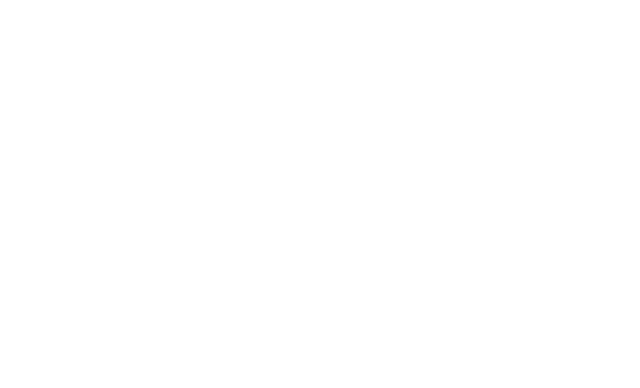
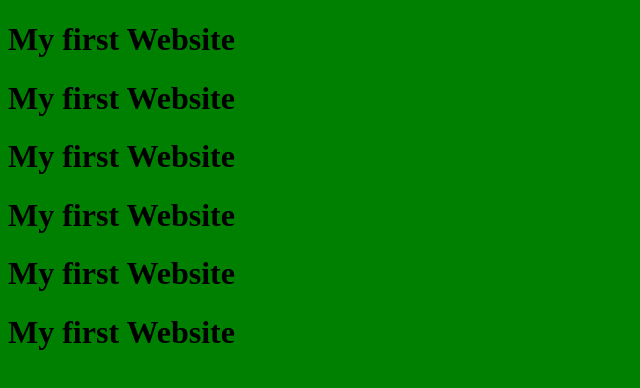
Before and after one commit to Sohelrana2815/my-git-repo, a plain HTML site: page index.html in a window 1280 px wide. Shown: the whole page, without its empty margins (0-640 px from the left). Drawn offline with Linux system fonts and the light colour scheme.

Commit message:
commit first

```diff
--- a/index.html
+++ b/index.html
@@ -4,8 +4,15 @@
     <meta charset="UTF-8">
     <meta name="viewport" content="width=device-width, initial-scale=1.0">
     <title>Document</title>
+    <link rel="stylesheet" href="style.css">
 </head>
 <body>
+    <h1>My first Website</h1>
+    <h1>My first Website</h1>
+    <h1>My first Website</h1>
+    <h1>My first Website</h1>
+    <h1>My first Website</h1>
+    <h1>My first Website</h1>
 
 </body>
 </html>
--- /dev/null
+++ b/style.css
@@ -0,0 +1,3 @@
+body {
+    background-color: green;
+}
```
